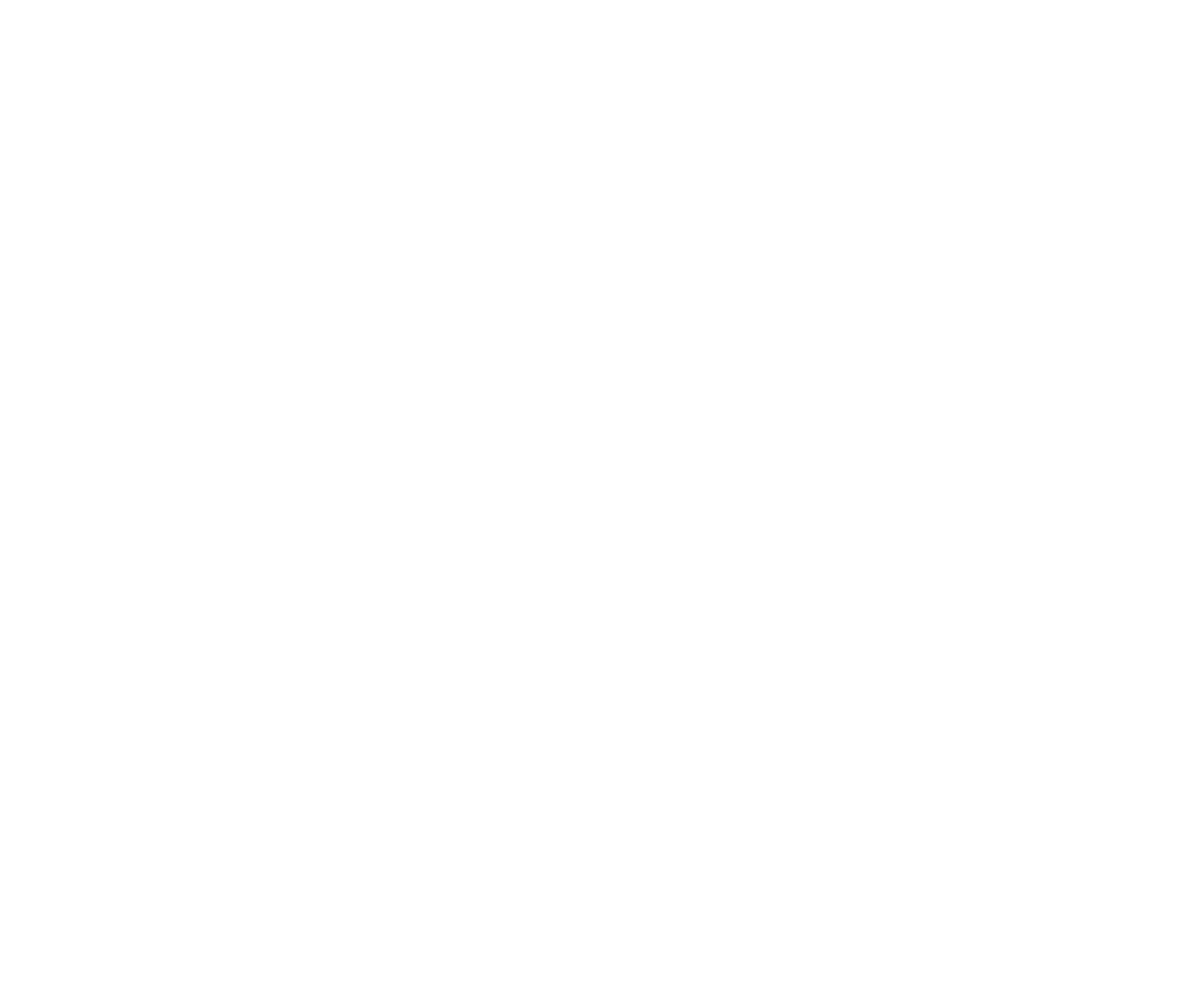
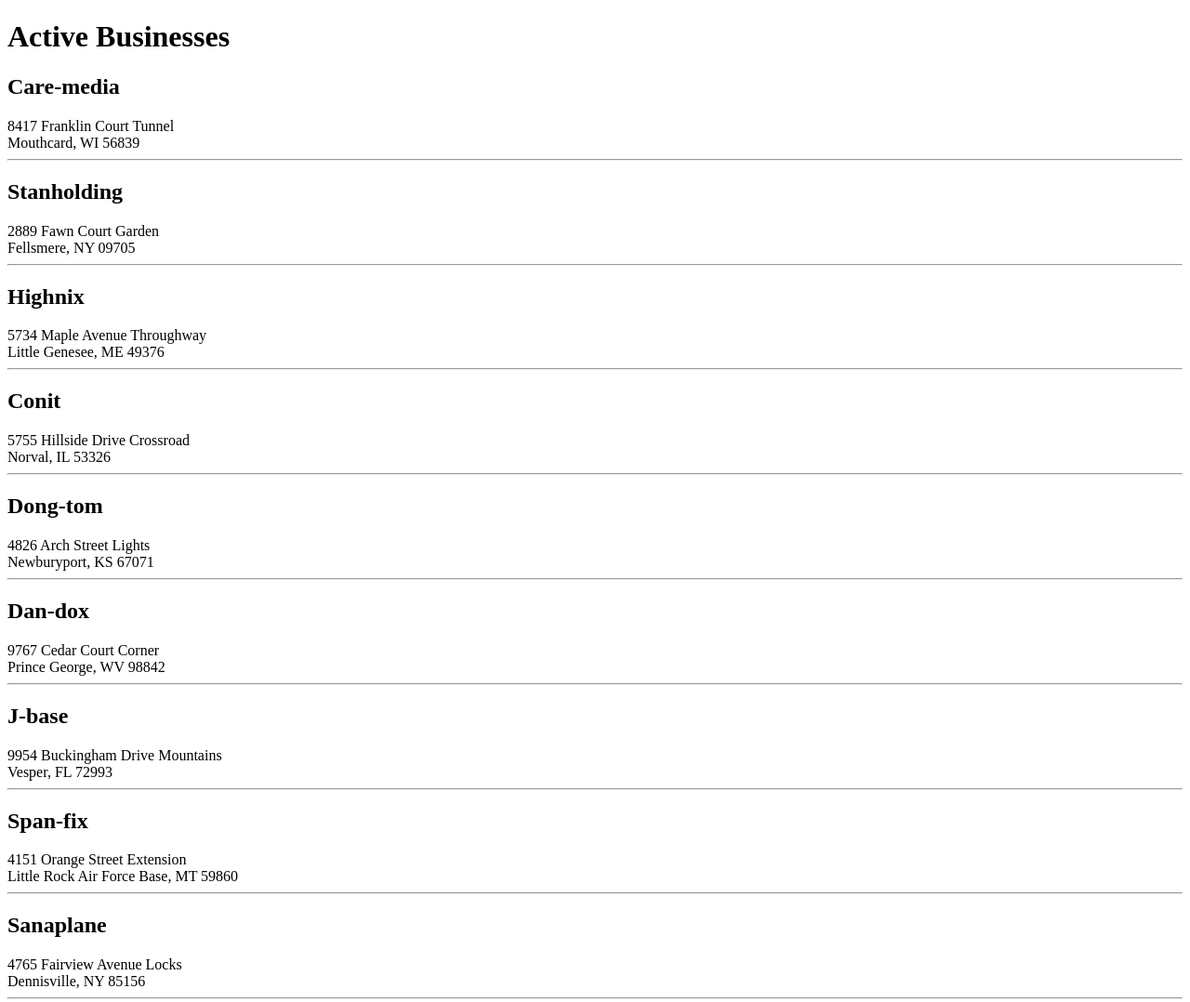
Before and after one commit to smudick/shaping-data-with-array-methods, a plain HTML site: page index.html in a window 1280 px wide. Shown: the top 1078 px of the page at 93% size. Before the commit the page ends 800 px from the top, so only its background shows below. Drawn offline with Linux system fonts and the light colour scheme.

Commit message:
started working on array homework

```diff
--- a/index.html
+++ b/index.html
@@ -7,7 +7,9 @@
     <link rel="stylesheet" href="main.css">
 </head>
 <body>
-
+    <main>
+        <div id="output"></div>
+    </main>
     <script src="main.js"></script>
 </body>
 </html>
--- a/main.js
+++ b/main.js
@@ -0,0 +1,139 @@
+const businesses = [
+  {
+    purchasingAgent: { nameLast: "Kirlin", nameFirst: "Kristy" },
+    phoneWork: "089.129.2290 x9400",
+    orders: [7826.96, 8323.11, 5756.28, 6308.42, 5622.28],
+    companyName: "Care-media",
+    companyIndustry: "Education",
+    addressZipCode: "56839",
+    addressStateCode: "WI",
+    addressFullStreet: "8417 Franklin Court Tunnel",
+    addressCity: "Mouthcard",
+  },
+  {
+    purchasingAgent: { nameLast: "Steuber", nameFirst: "Kamron" },
+    phoneWork: "(833) 222-7579 x5874",
+    orders: [6252.5, 9769.02, 9521.17, 7994.05, 7945.93],
+    companyName: "Stanholding",
+    companyIndustry: "Hospitality",
+    addressZipCode: "09705",
+    addressStateCode: "NY",
+    addressFullStreet: "2889 Fawn Court Garden",
+    addressCity: "Fellsmere",
+  },
+  {
+    purchasingAgent: { nameLast: "Gutkowski", nameFirst: "Kaylee" },
+    phoneWork: "235.266.6278",
+    orders: [7634.43, 9766.72, 9953.45, 6559.8, 5054.9],
+    companyName: "Highnix",
+    companyIndustry: "Agriculture",
+    addressZipCode: "49376",
+    addressStateCode: "ME",
+    addressFullStreet: "5734 Maple Avenue Throughway",
+    addressCity: "Little Genesee",
+  },
+  {
+    purchasingAgent: { nameLast: "Crona", nameFirst: "Lauren" },
+    phoneWork: "1-449-987-3083 x23263",
+    orders: [7384.52, 9252.72, 7272.65, 5251.84, 9680.08],
+    companyName: "Conit",
+    companyIndustry: "Defense",
+    addressZipCode: "53326",
+    addressStateCode: "IL",
+    addressFullStreet: "5755 Hillside Drive Crossroad",
+    addressCity: "Norval",
+  },
+  {
+    purchasingAgent: { nameLast: "Krajcik", nameFirst: "Elvera" },
+    phoneWork: "1-730-411-8580",
+    orders: [6069.05, 8535.38, 5782.7, 7838.91, 7578.36],
+    companyName: "Dong-tom",
+    companyIndustry: "Energy",
+    addressZipCode: "67071",
+    addressStateCode: "KS",
+    addressFullStreet: "4826 Arch Street Lights",
+    addressCity: "Newburyport",
+  },
+  {
+    purchasingAgent: { nameLast: "Kling", nameFirst: "Ellie" },
+    phoneWork: "(868) 043-0950",
+    orders: [6726.2, 8393.21, 8087.13, 6393.13, 8646.35],
+    companyName: "Dan-dox",
+    companyIndustry: "Manufacturing",
+    addressZipCode: "98842",
+    addressStateCode: "WV",
+    addressFullStreet: "9767 Cedar Court Corner",
+    addressCity: "Prince George",
+  },
+  {
+    purchasingAgent: { nameLast: "Robel", nameFirst: "Otilia" },
+    phoneWork: "(298) 305-1942 x53653",
+    orders: [8676.05, 7430.69, 9379.81, 8074.29, 5998.75],
+    companyName: "J-base",
+    companyIndustry: "Health care",
+    addressZipCode: "72993",
+    addressStateCode: "FL",
+    addressFullStreet: "9954 Buckingham Drive Mountains",
+    addressCity: "Vesper",
+  },
+  {
+    purchasingAgent: { nameLast: "Gusikowski", nameFirst: "Karolann" },
+    phoneWork: "(743) 934-8981 x692",
+    orders: [8650.08, 8042.69, 5555.72, 7467.86, 8851.43],
+    companyName: "Span-fix",
+    companyIndustry: "Construction",
+    addressZipCode: "59860",
+    addressStateCode: "MT",
+    addressFullStreet: "4151 Orange Street Extension",
+    addressCity: "Little Rock Air Force Base",
+  },
+  {
+    purchasingAgent: { nameLast: "Hartmann", nameFirst: "Zena" },
+    phoneWork: "727.635.6610 x6483",
+    orders: [9415.89, 8935.45, 7413.91, 6830.96, 9746.57],
+    companyName: "Sanaplane",
+    companyIndustry: "Information",
+    addressZipCode: "85156",
+    addressStateCode: "NY",
+    addressFullStreet: "4765 Fairview Avenue Locks",
+    addressCity: "Dennisville",
+  },
+  {
+    purchasingAgent: { nameLast: "Torphy", nameFirst: "Celia" },
+    phoneWork: "(992) 079-1670 x71569",
+    orders: [7431.21, 5911.85, 7954.86, 7141.52, 8416.79],
+    companyName: "Ran-taxon",
+    companyIndustry: "Manufacturing",
+    addressZipCode: "96673",
+    addressStateCode: "MD",
+    addressFullStreet: "7157 Hudson Street Ford",
+    addressCity: "Watrous",
+  },
+];
+
+const outEl = document.querySelector("#output");
+outEl.innerHTML = "<h1>Active Businesses</h1>";
+
+businesses.forEach((business) => {
+  let zipCode = business["addressZipCode"];
+  outEl.innerHTML += `
+    <h2>${business.companyName}</h2>
+    <section>
+      ${business.addressFullStreet}
+    </section>
+    <section>
+        ${business.addressCity}, ${business["addressStateCode"]} ${zipCode}
+    </section>
+  `;
+  outEl.innerHTML += "<hr/>";
+});
+
+const newYorkBusinesses = businesses.filter(business => {
+    let inNewYork = false
+
+    if (business.addressStateCode === "NY") {
+        inNewYork = true
+    }
+
+    return inNewYork
+  })
```
